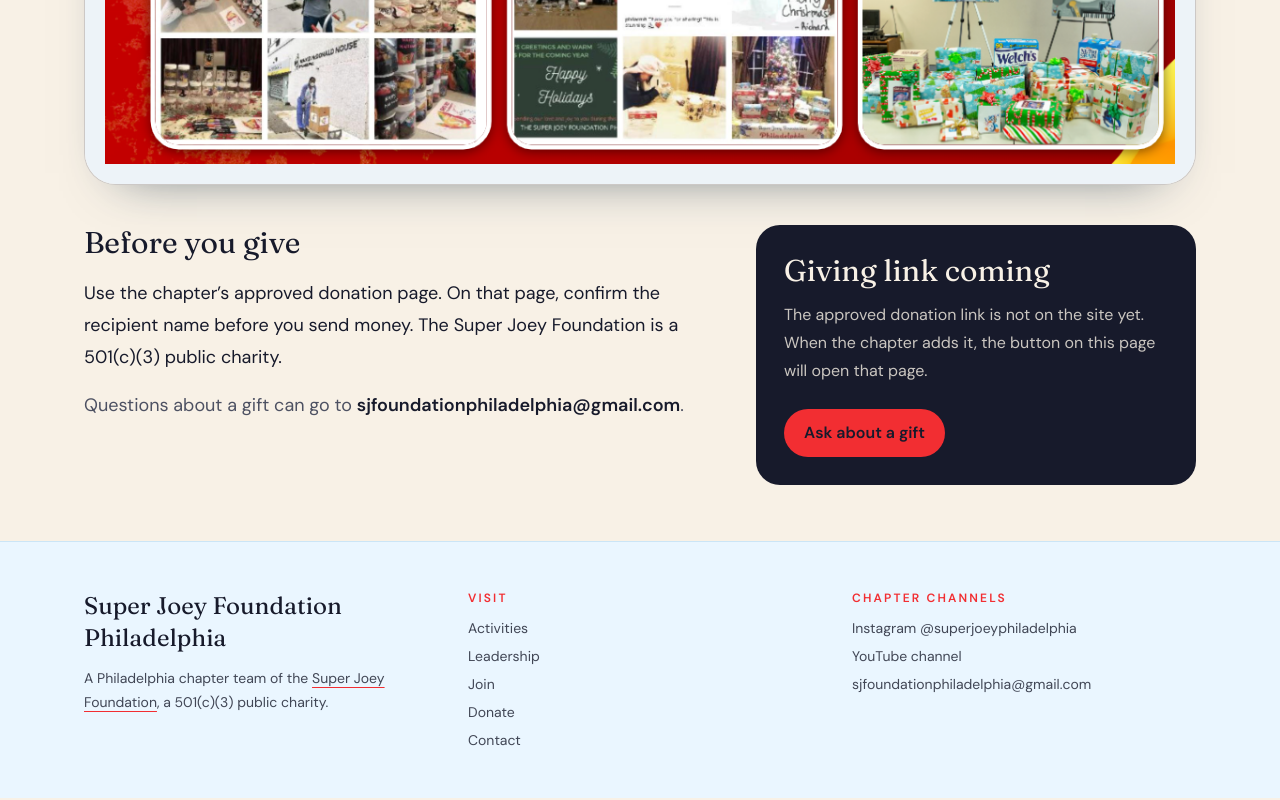
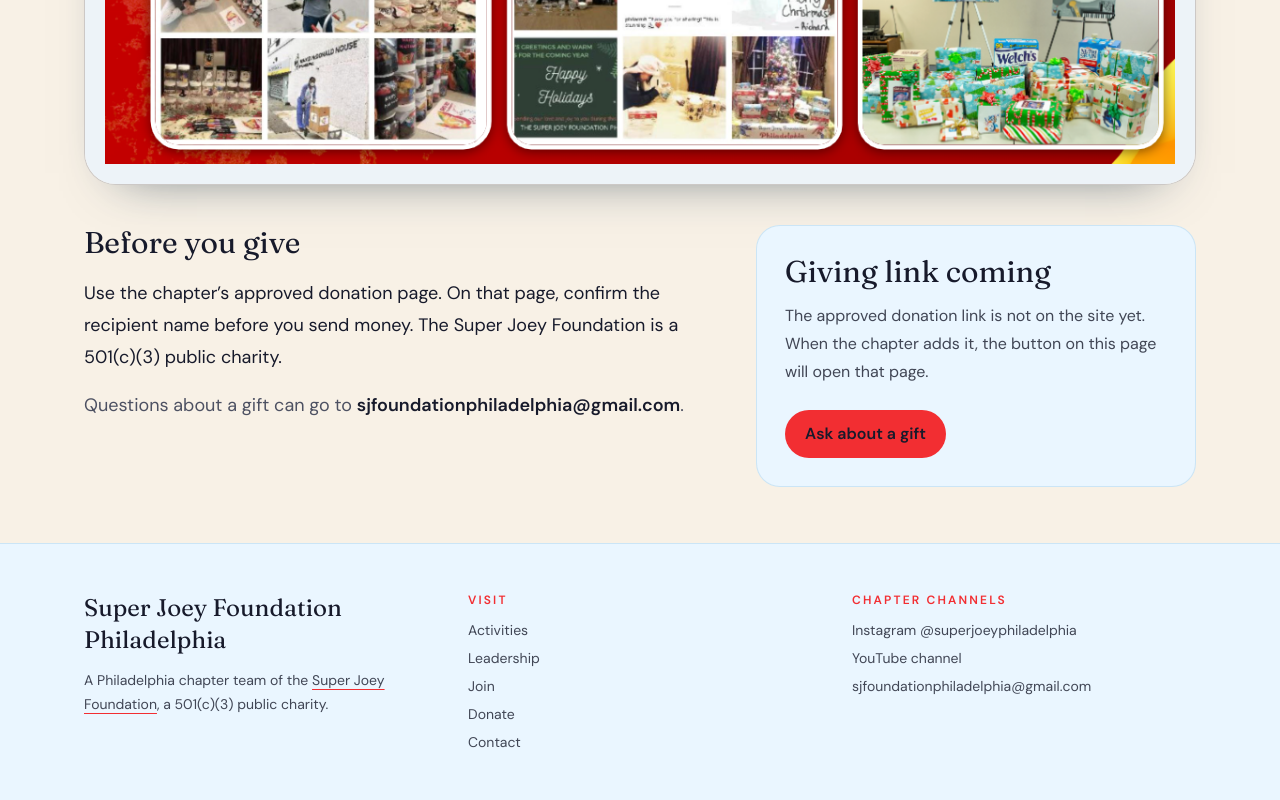
Before and after one commit to xiedong2000/super-joey-philadelphia, a Next.js app: page /donate in a window 1280 px wide. Shown: the part 1020-1820 px from the top of the page. Built offline with nearby package versions, Linux system fonts and the light colour scheme.

Commit message:
Update background Donate page Giving link coming' section

```diff
--- a/app/donate/page.tsx
+++ b/app/donate/page.tsx
@@ -46,11 +46,11 @@
             .
           </p>
         </div>
-          <aside className="rounded-3xl bg-navy p-7 text-paper md:col-span-5">
+          <aside className="rounded-3xl border border-[#bfdff3]/70 bg-[#eaf6ff] p-7 text-navy md:col-span-5">
             {hasDonationLink() ? (
               <>
-                <h2 className="font-serif text-3xl">Give now</h2>
-              <p className="mt-3 leading-7 text-paper/80">
+                <h2 className="font-serif text-3xl text-navy">Give now</h2>
+              <p className="mt-3 leading-7 text-navy/80">
                 This button opens the chapter’s approved donation page.
               </p>
               <a
@@ -64,8 +64,8 @@
             </>
             ) : (
               <>
-                <h2 className="font-serif text-3xl">Giving link coming</h2>
-                <p className="mt-3 leading-7 text-paper/80">
+                <h2 className="font-serif text-3xl text-navy">Giving link coming</h2>
+                <p className="mt-3 leading-7 text-navy/80">
                   The approved donation link is not on the site yet. When the
                   chapter adds it, the button on this page will open that page.
                 </p>
```
